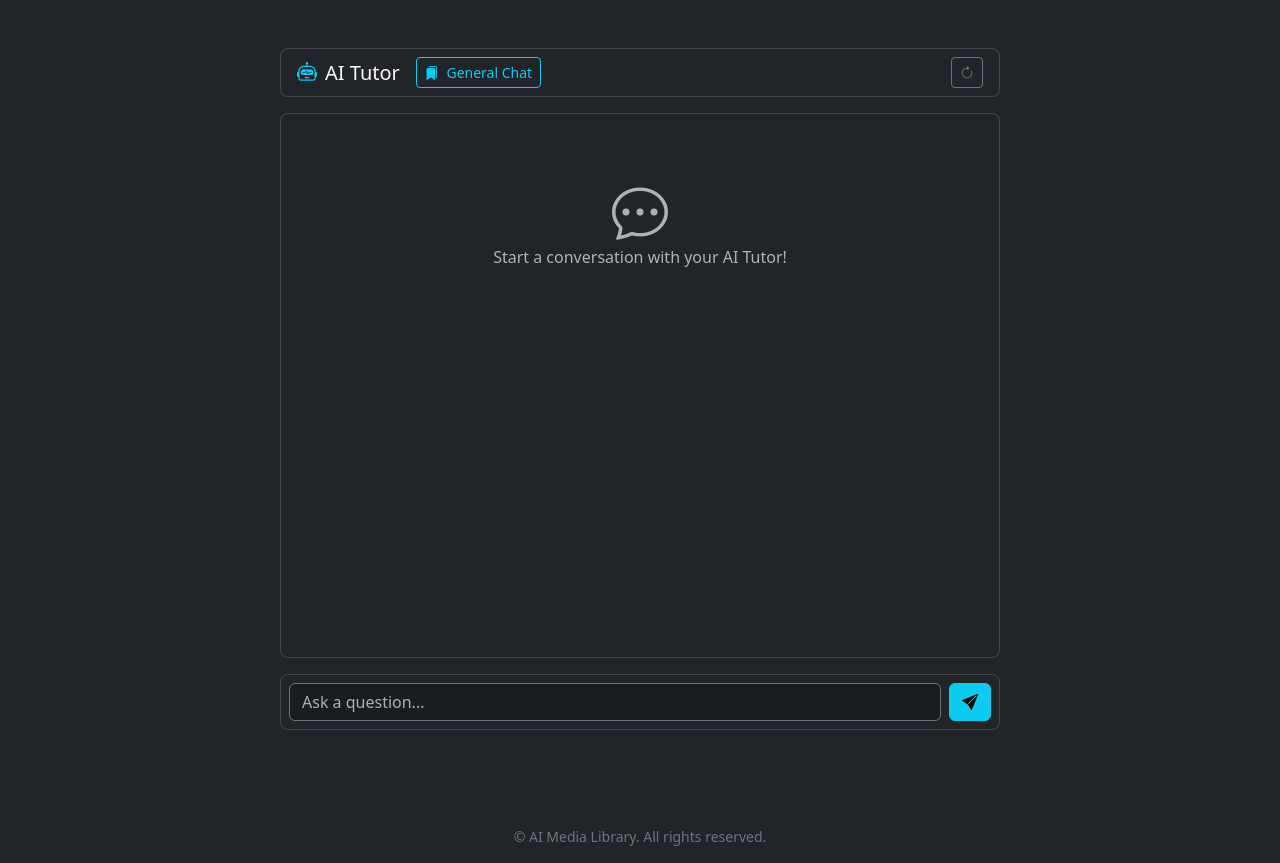
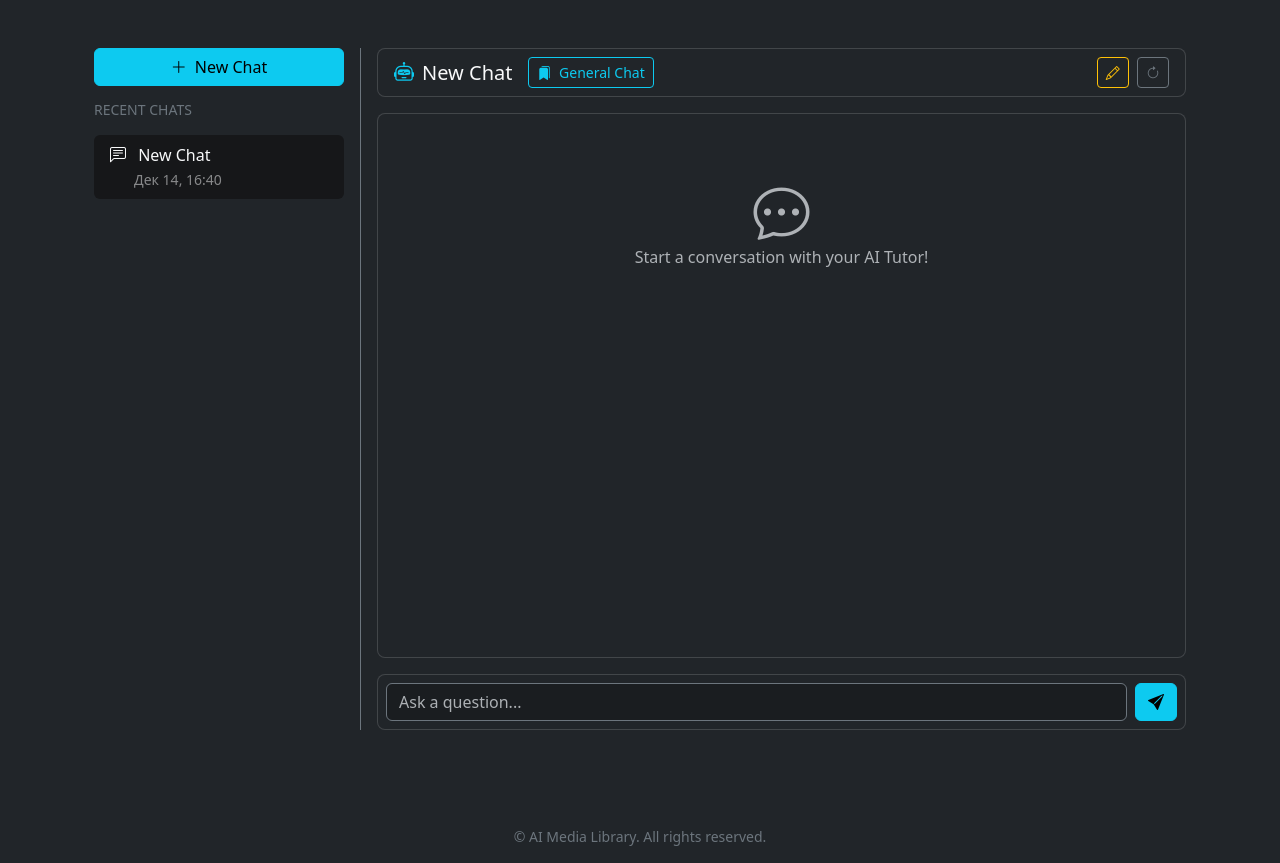
Before and after one commit to kraspy/ai_media_library, a Django app: page /learning/tutor/ in a window 1280 px wide. Shown: the part 72-935 px from the top of the page. Run offline with Django 5.2, Linux system fonts and the light colour scheme; the visitor is signed in with stand-in values (Sample User, id 1); data comes from the database, SQL or seed files in the repository; data that the repository does not hold is empty; parts of the project's set-up code (start-up, migrations or seed data) failed here and were passed over; some libraries are stand-ins or nearby versions.

Commit message:
✨ Add multichats in AI-Tutor

```diff
--- a/apps/learning/models.py
+++ b/apps/learning/models.py
@@ -198,6 +198,7 @@ class TutorChatSession(models.Model):
         related_name='tutor_sessions',
         verbose_name=_('User'),
     )
+    title = models.CharField(_('Title'), max_length=100, default='New Chat')
     created_at = models.DateTimeField(_('Created At'), auto_now_add=True)
     updated_at = models.DateTimeField(_('Updated At'), auto_now=True)
 
@@ -207,7 +208,7 @@ class TutorChatSession(models.Model):
         ordering = ['-updated_at']
 
     def __str__(self):
-        return f'Session {self.id} for {self.user.username}'
+        return f'{self.title} ({self.user.username})'
 
 
 class TutorChatMessage(models.Model):
--- a/apps/learning/urls.py
+++ b/apps/learning/urls.py
@@ -17,5 +17,12 @@ urlpatterns = [
     path('plan/<int:pk>/', StudyPlanDetailView.as_view(), name='plan_detail'),
     path('quiz/<int:pk>/', QuizView.as_view(), name='quiz'),
     path('tutor/', TutorChatView.as_view(), name='tutor'),
+    path('tutor/<int:pk>/', TutorChatView.as_view(), name='tutor_session'),
+    path(
+        'tutor/create/',
+        TutorChatView.as_view(),
+        {'create_new': True},
+        name='tutor_create',
+    ),
     path('api/tutor/', TutorAPIView.as_view(), name='tutor_api'),
 ]
--- a/apps/learning/views.py
+++ b/apps/learning/views.py
@@ -167,20 +167,36 @@ class TutorChatView(LoginRequiredMixin, TemplateView):
 
     def get_context_data(self, **kwargs):
         context = super().get_context_data(**kwargs)
-        # Get or create active session
-        from apps.learning.models import TutorChatSession
+        from apps.learning.models import Concept, StudyPlan, TutorChatSession
 
-        session = TutorChatSession.objects.filter(
+        if self.kwargs.get('create_new'):
+            session = TutorChatSession.objects.create(
+                user=self.request.user, title='New Chat'
+            )
+            context['session'] = session
+        else:
+            session_id = self.kwargs.get('pk')
+            if session_id:
+                session = get_object_or_404(
+                    TutorChatSession, id=session_id, user=self.request.user
+                )
+            else:
+                session = (
+                    TutorChatSession.objects.filter(user=self.request.user)
+                    .order_by('-updated_at')
+                    .first()
+                )
+                if not session:
+                    session = TutorChatSession.objects.create(
+                        user=self.request.user
+                    )
+
+        context['session'] = session
+        context['session_id'] = session.id
+        context['chat_messages'] = session.messages.all()
+        context['sessions'] = TutorChatSession.objects.filter(
             user=self.request.user
-        ).first()
-        if not session:
-            session = TutorChatSession.objects.create(user=self.request.user)
-
-        context['session_id'] = session.id
-        context['messages'] = session.messages.all()
-
-        # Context Selection Data
-        from apps.learning.models import Concept, StudyPlan
+        ).order_by('-updated_at')
 
         context['active_plans'] = StudyPlan.objects.filter(
             user=self.request.user, status=StudyPlan.Status.ACTIVE
@@ -193,6 +209,14 @@ class TutorChatView(LoginRequiredMixin, TemplateView):
         )
 
         return context
+
+    def get(self, request, *args, **kwargs):
+        if kwargs.get('create_new'):
+            from apps.learning.models import TutorChatSession
+
+            session = TutorChatSession.objects.create(user=request.user)
+            return redirect('learning:tutor_session', pk=session.id)
+        return super().get(request, *args, **kwargs)
 
 
 class TutorAPIView(LoginRequiredMixin, View):
@@ -212,12 +236,9 @@ class TutorAPIView(LoginRequiredMixin, View):
             if not user_message or not session_id:
                 return JsonResponse({'error': 'Missing data'}, status=400)
 
-            # verify session ownership
             session = get_object_or_404(
                 TutorChatSession, id=session_id, user=request.user
             )
-
-            # Handle Context Injection
             context_type = data.get('context_type')
             context_id = data.get('context_id')
             context_text = ''
@@ -232,20 +253,12 @@ class TutorAPIView(LoginRequiredMixin, View):
                         )
                         context_text = f"\n\n[Context: User is referring to Study Plan '{plan.topic.title}'. Plan ID: {plan.id}]"
                     elif context_type == 'concept':
-                        # Concepts might not be directly owned by user, but linked via study units
-                        # Check access loosely or just get by ID for simplicity if valid
                         concept = Concept.objects.get(id=context_id)
                         context_text = f"\n\n[Context: User is referring to Concept '{concept.title}'. Description: {concept.description}]"
                 except Exception:
-                    pass  # Ignore invalid context IDs
+                    pass
 
-            # Run Agent
             agent = TutorAgent()
-            # Append context to the message invisible to the user?
-            # Actually, the agent.run method adds it to history.
-            # We might want to persist the context in the history for future reference,
-            # OR just make it part of this turn.
-
             full_input = user_message + context_text
 
             response = agent.run(full_input, session_id=str(session.id))
--- a/templates/learning/tutor.html
+++ b/templates/learning/tutor.html
@@ -5,27 +5,54 @@
 
 {% block content %}
 <div class="container-fluid py-2 py-md-4" style="height: calc(100vh - 70px);">
-    <div class="row h-100 justify-content-center">
-        <div class="col-md-10 col-lg-8 h-100 d-flex flex-column">
+    <div class="row h-100">
+        <!-- Sidebar: Chat History -->
+        <div class="col-md-3 d-none d-md-flex flex-column h-100 border-end border-secondary pe-3">
+             <div class="d-grid mb-3">
+                <a href="{% url 'learning:tutor_create' %}" class="btn btn-info">
+                    <i class="bi bi-plus-lg me-2"></i>{% trans "New Chat" %}
+                </a>
+            </div>
+            <h6 class="text-secondary text-uppercase small ls-1 mb-3">{% trans "Recent Chats" %}</h6>
+            <div class="list-group list-group-flush overflow-auto flex-grow-1 custom-scrollbar">
+                {% for s in sessions %}
+                <a href="{% url 'learning:tutor_session' s.id %}" class="list-group-item list-group-item-action border-0 rounded mb-1 text-truncate {% if s.id == session.id %}active bg-secondary-subtle text-light{% else %}bg-transparent text-secondary{% endif %}">
+                    <i class="bi bi-chat-left-text me-2"></i> {{ s.title }}
+                    <br><small class="opacity-50 ps-4">{{ s.updated_at|date:"M d, H:i" }}</small>
+                </a>
+                {% endfor %}
+            </div>
+        </div>
+
+        <!-- Main Chat Area -->
+        <div class="col-md-9 col-lg-9 h-100 d-flex flex-column ps-md-3">
 
             <!-- Header -->
             <div class="card card-custom bg-dark text-light mb-3 flex-shrink-0">
                 <div class="card-body d-flex justify-content-between align-items-center py-2 px-3">
-                    <div class="d-flex align-items-center">
-                        <h5 class="mb-0 me-3">
-                            <i class="bi bi-robot me-2 text-info"></i>{% trans "AI Tutor" %}
+                    <div class="d-flex align-items-center text-truncate">
+                        <!-- Mobile Toggle -->
+                        <button class="btn btn-sm btn-outline-secondary d-md-none me-2" type="button" data-bs-toggle="offcanvas" data-bs-target="#chatSidebar" aria-controls="chatSidebar">
+                             <i class="bi bi-list"></i>
+                        </button>
+
+                        <h5 class="mb-0 me-3 text-truncate">
+                            <i class="bi bi-robot me-2 text-info"></i>{{ session.title }}
                         </h5>
                         <button class="btn btn-sm btn-outline-info" data-bs-toggle="modal" data-bs-target="#contextModal" title="{% trans 'Select Topic' %}">
                             <i class="bi bi-bookmarks-fill me-1"></i> <span id="current-context-label">{% trans "General Chat" %}</span>
                         </button>
                     </div>
+                    <div>
+                         <button class="btn btn-sm btn-outline-warning me-1" onclick="editTitle()" title="{% trans 'Edit Title' %}">
+                            <i class="bi bi-pencil"></i>
+                        </button>
                         <button class="btn btn-sm btn-outline-secondary" onclick="location.reload()" title="{% trans 'Refresh Chat' %}">
                             <i class="bi bi-arrow-clockwise"></i>
                         </button>
                     </div>
                 </div>
-
-            <!-- ... Chat Window ... -->
+            </div>
 
             <!-- Hidden Input for Context -->
             <input type="hidden" id="context-type" value="">
@@ -45,7 +72,7 @@
                                     <button class="nav-link active text-light" data-bs-toggle="tab" data-bs-target="#plans-tab" type="button">{% trans "Study Plans" %}</button>
                                 </li>
                                 <li class="nav-item" role="presentation">
-                                    <button class="nav-link text-light" data-bs-toggle="tab" data-bs-target="#concepts-tab" type="button">{% trans "Concepts" %}</button>
+                                    <button class="nav-link text-light" data-bs-toggle="tab" data-bs-target="#concepts-tab" type="button">{% trans "Concepts" %></button>
                                 </li>
                             </ul>
                             <div class="tab-content" id="contextTabContent">
@@ -78,14 +105,12 @@
                 </div>
             </div>
 
-            <!-- ... (Chat Window Code) ... -->
-
 
             <!-- Chat Window -->
             <div class="card card-custom bg-dark text-light flex-grow-1 mb-3 position-relative" style="overflow: hidden;">
                 <div class="card-body p-0 d-flex flex-column h-100">
                     <div id="chat-messages" class="flex-grow-1 p-3" style="overflow-y: auto;">
-                        {% for msg in messages %}
+                        {% for msg in chat_messages %}
                             <div class="d-flex mb-3 {% if msg.role == 'user' %}justify-content-end{% else %}justify-content-start{% endif %}">
                                 <div class="p-3 rounded-3 {% if msg.role == 'user' %}bg-primary text-white{% else %}bg-secondary text-light{% endif %}" style="max-width: 80%;">
                                     <div class="mb-1 small opacity-75">
@@ -130,8 +155,43 @@
     </div>
 </div>
 
+<!-- Mobile Offcanvas Sidebar -->
+<div class="offcanvas offcanvas-start bg-dark text-light" tabindex="-1" id="chatSidebar" aria-labelledby="chatSidebarLabel">
+  <div class="offcanvas-header border-bottom border-secondary">
+    <h5 class="offcanvas-title" id="chatSidebarLabel">{% trans "Chat History" %}</h5>
+    <button type="button" class="btn-close btn-close-white" data-bs-dismiss="offcanvas" aria-label="Close"></button>
+  </div>
+  <div class="offcanvas-body d-flex flex-column">
+      <div class="d-grid mb-3">
+        <a href="{% url 'learning:tutor_create' %}" class="btn btn-info">
+            <i class="bi bi-plus-lg me-2"></i>{% trans "New Chat" %}
+        </a>
+    </div>
+    <div class="list-group list-group-flush overflow-auto flex-grow-1">
+        {% for s in sessions %}
+        <a href="{% url 'learning:tutor_session' s.id %}" class="list-group-item list-group-item-action border-0 rounded mb-1 text-truncate {% if s.id == session.id %}active bg-secondary-subtle text-light{% else %}bg-transparent text-secondary{% endif %}">
+            <i class="bi bi-chat-left-text me-2"></i> {{ s.title }}
+        </a>
+        {% endfor %}
+    </div>
+  </div>
+</div>
+
+
 <script src="https://cdn.jsdelivr.net/npm/marked/marked.min.js"></script>
 <script>
+    function editTitle() {
+        const newTitle = prompt("{% trans 'Enter new chat title:' %}", "{{ session.title }}");
+        if (newTitle) {
+            // Simple approach: reload with query param or dedicated API.
+            // For now let's just use existing message API or a quick fetch if we had an endpoint.
+            // Since we don't have a dedicated update title API yet, we'll skip implementation or add a TODO.
+            // Actually, let's implement a simple update via API if possible, but we haven't built it.
+            // fallback:
+             alert("{% trans 'Renaming not implemented yet.' %}");
+        }
+    }
+
     document.addEventListener('DOMContentLoaded', function() {
         const chatMessages = document.getElementById('chat-messages');
         const chatForm = document.getElementById('chat-form');
@@ -167,7 +227,9 @@
         });
 
         // ... Highlight ...
+        if (typeof Prism !== 'undefined') {
              Prism.highlightAll();
+        }
 
         messageInput.addEventListener('input', function() {
             this.style.height = 'auto';
@@ -257,11 +319,13 @@
                 </div>
             `;
             chatMessages.appendChild(div);
+            // Use requestAnimationFrame to ensure DOM is updated before scrolling/highlighting
+            requestAnimationFrame(() => {
                 chatMessages.scrollTop = chatMessages.scrollHeight;
-
-            if (role === 'assistant') {
+                if (role === 'assistant' && typeof Prism !== 'undefined') {
                     Prism.highlightAllUnder(div);
                 }
+            });
         }
 
         function escapeHtml(text) {
```
Also changed, not shown: apps/core/migrations/0004_alter_projectsettings_concept_extraction_prompt_and_more.py (added), apps/learning/migrations/0004_tutorchatsession_title.py (added), locale/ru/LC_MESSAGES/django.po. Lines whose indentation alone changed are shown as unchanged.
